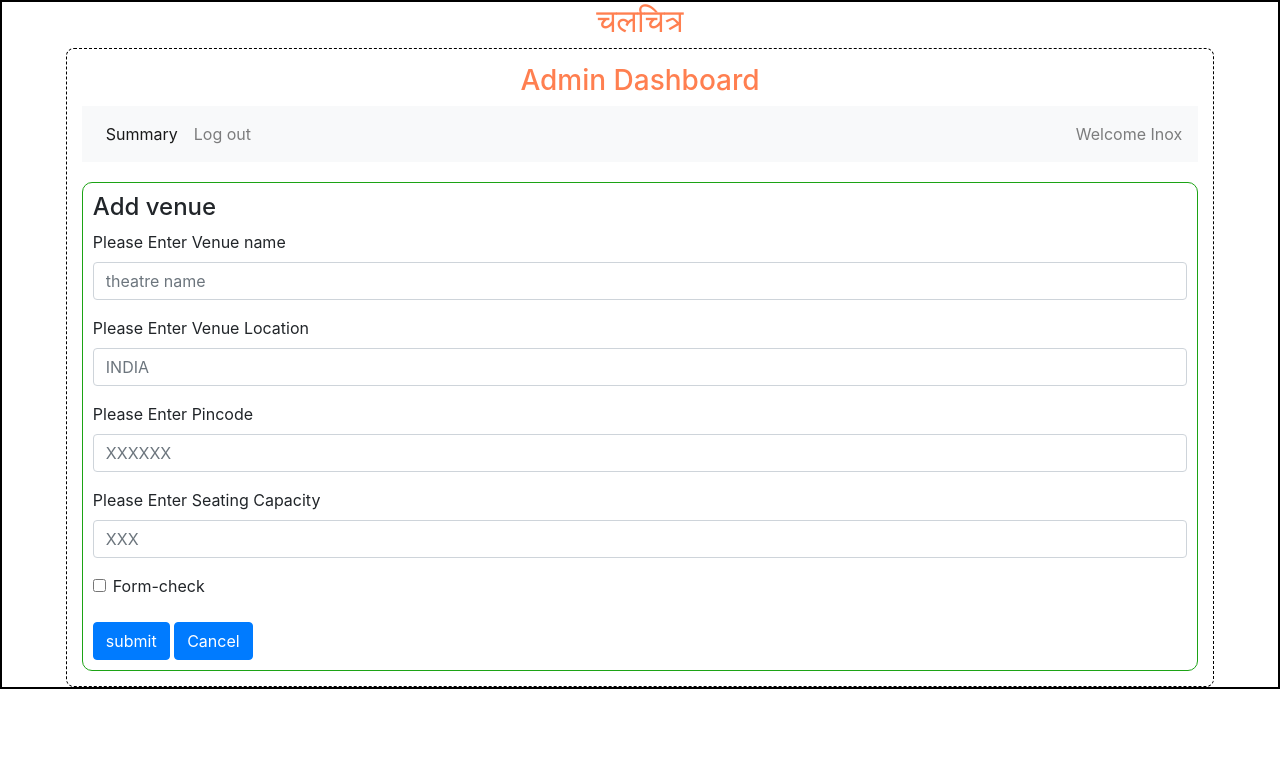
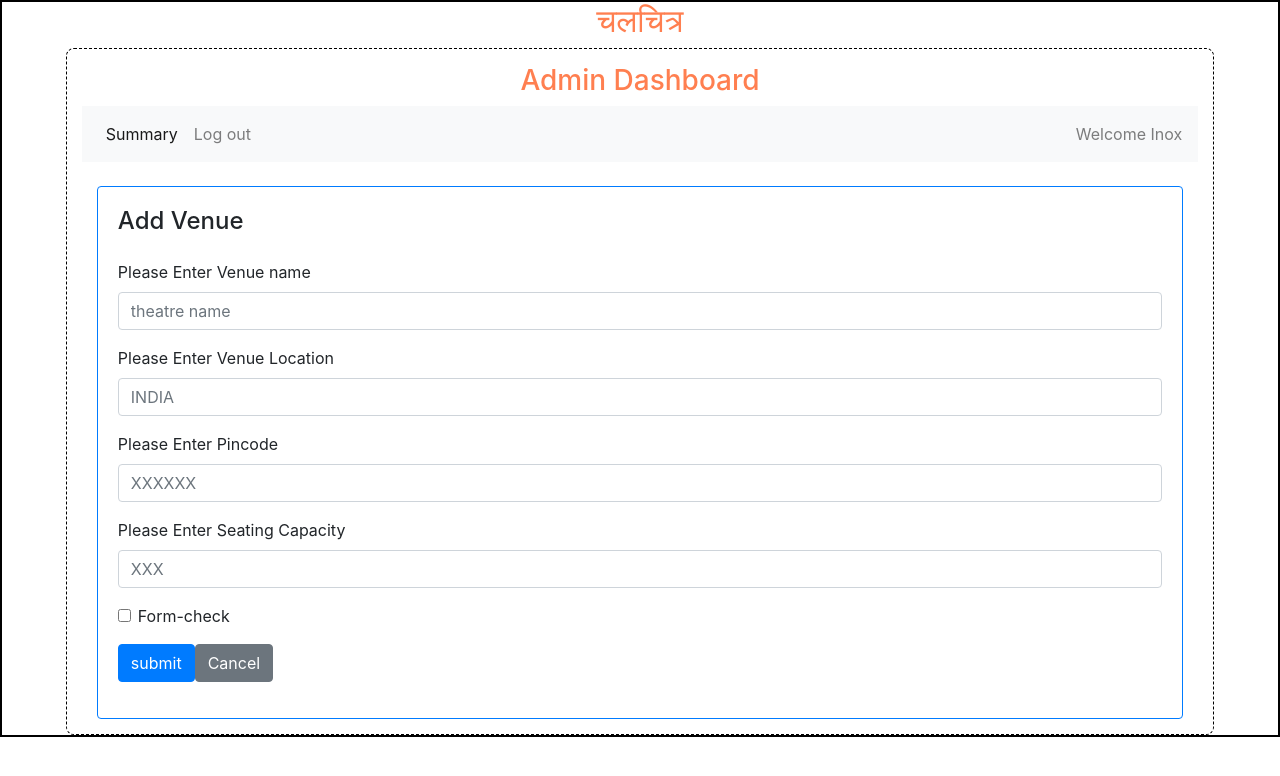
Before and after one commit to 22f2000145/my_ticketshow_app, a Flask app: a page that uses templates/add_venue.html in a window 1280 px wide. Shown: the top 776 px of the page. Run offline with Flask 3, Linux system fonts and the light colour scheme.

Commit message:
made the show form and linked it with the db

```diff
--- a/app.py
+++ b/app.py
@@ -1,28 +1,35 @@
 from flask import Flask, render_template
-from flask_migrate import Migrate
 from backend.models import db, User_info
+
 application = Flask(__name__)
 application.config["SQLALCHEMY_DATABASE_URI"] = "sqlite:///ticketshow.sqlite3"
-
 application.debug = True
 
 db.init_app(application)
 
 
-# Role fix: ensure admin user has correct integer role
 with application.app_context():
+    db.create_all()
+
+
     usr = User_info.query.filter_by(email='admin@ds.iitm.ac.in').first()
     if usr:
         usr.role = 0
         db.session.commit()
-        print(" Role updated to 0 for admin@ds.iitm.ac.in")
+        print("Role updated to 0 for admin@ds.iitm.ac.in")
     else:
-        print(" User not found for role update")
+        print("User not found for role update")
+
 
 from backend.controllers import *
 
 print("my_ticketshow_App has started...")
 
-# Run the app
+
+with application.app_context():
+    db.create_all()
+    print("✅ Recreated missing tables")
+
+
 if __name__ == "__main__":
-    application.run()
+    application.run(debug=True)
--- a/backend/controllers.py
+++ b/backend/controllers.py
@@ -1,6 +1,7 @@
 from flask import render_template, request, url_for, redirect
 from app import application, db
-from .models import User_info, theatre
+from .models import User_info, theatre, Shows
+from datetime import datetime
 
 # Home page
 @application.route("/")
@@ -23,10 +24,10 @@ def signin():
         if user and user.password == pwd:
             if user.role == 0:
                 print("Admin login successful")
-                return redirect(url_for("admin_dashboard",name=uname))
+                return redirect(url_for("admin_dashboard", name=uname))
             elif user.role == 1:
                 print("User login successful")
-                return redirect(url_for("user_dashboard",name=uname))
+                return redirect(url_for("user_dashboard", name=uname))
         else:
             print("Invalid login credentials")
             return render_template("login.html", msg="INVALID USER CREDENTIALS")
@@ -71,17 +72,15 @@ def signup():
 
     return render_template("signup.html", msg="")
 
-
-
-#common route for admin and user dashboard
+# Common route for admin and user dashboard
 @application.route("/admin/<name>")
 def admin_dashboard(name):
     theatres = get_theatres()
-    return render_template("admin_dashboard.html",name=name,theatres=theatres)
+    return render_template("admin_dashboard.html", name=name, theatres=theatres)
 
 @application.route("/user/<name>")
 def user_dashboard(name):
-    return render_template("user_dashboard.html",name=name)
+    return render_template("user_dashboard.html", name=name)
 
 @application.route("/venue/<name>", methods=["GET", "POST"])
 def add_venue(name):
@@ -90,19 +89,45 @@ def add_venue(name):
         location = request.form.get("location")
         pin_code = request.form.get("pin_code")
         capacity = request.form.get("capacity")
-        new_theatre = theatre(name=venue_name,location=location,pin_code=pin_code,capacity=capacity)
+        new_theatre = theatre(name=venue_name, location=location, pin_code=pin_code, capacity=capacity)
         db.session.add(new_theatre)
         db.session.commit()
 
         print("Venue submitted:", venue_name, location, pin_code, capacity)
 
-        return redirect(url_for("admin_dashboard",name=name))
-
+        return redirect(url_for("admin_dashboard", name=name))
 
     return render_template("add_venue.html", name=name)
 
+@application.route("/show/<venue_id>/<name>", methods=["GET", "POST"])
+def add_show(venue_id, name):
+    if request.method == "POST":
+        s_name = request.form.get("name")
+        genre = request.form.get("genre")
+        ticket_price = request.form.get("ticket_price")
+        date_time = request.form.get("date_time")
 
-#other supported function
+        try:
+            # Fix datetime format
+            dt_time = datetime.strptime(date_time, "%Y-%m-%dT%H:%M")
+            new_show = Shows(
+                name=s_name,
+                genre=genre,
+                ticket_price=ticket_price,
+                date_time=dt_time,
+                theatre_id=venue_id
+            )
+            db.session.add(new_show)
+            db.session.commit()
+            print("Show submitted:", s_name, genre, ticket_price, date_time)
+            return redirect(url_for("admin_dashboard", name=name))
+        except Exception as e:
+            print("Error adding show:", e)
+            return render_template("add_show.html", venue_id=venue_id, name=name, msg="Error adding show")
+
+    return render_template("add_show.html", venue_id=venue_id, name=name)
+
+# Other supported function
 def get_theatres():
     theatres = theatre.query.all()
     return theatres
--- a/backend/models.py
+++ b/backend/models.py
@@ -37,16 +37,13 @@ class theatre(db.Model):
 
 #  Third Entity: Shows
 class Shows(db.Model):
-    __tablename__ = "shows"
     id = db.Column(db.Integer, primary_key=True)
     name = db.Column(db.String, nullable=False)
     genre = db.Column(db.String, nullable=False)
-    location = db.Column(db.String, nullable=False)
     ratings = db.Column(db.Integer, default=0)
-    ticket_price = db.Column(db.Float, default=0.0)
+    ticket_price = db.Column(db.Float, nullable=False)
     date_time = db.Column(db.DateTime, nullable=False)
     theatre_id = db.Column(db.Integer, db.ForeignKey("theatre.id"), nullable=False)
-    tickets = db.relationship("Ticket", cascade="all,delete", backref="Shows", lazy=True)
 
 #  Fourth Entity: Ticket
 class Ticket(db.Model):
--- a/templates/add_venue.html
+++ b/templates/add_venue.html
@@ -1,41 +1,46 @@
 {% extends "admin_layout.html" %} <!-- Inherited all navigational features -->
 {% block content %}
 
+<div class="container mt-4">
+    <div class="card shadow-sm border-primary">
+        <div class="card-body">
+            <h4 class="card-title mb-4">Add Venue</h4>
+            <form action="#" method="POST">
 
-            <div class="input_form">
-                <h4>Add venue</h4>
-                <form action="#SSS" method="POST">
-
-                    <div class="form-group">
-                        <label for="name">Please Enter Venue name</label>
+                <div class="mb-3">
+                    <label for="name" class="form-label">Please Enter Venue name</label>
                     <input type="text" class="form-control" name="name" id="name" placeholder="theatre name">
                 </div>
 
-                    <div class="form-group">
-                        <label for="location">Please Enter Venue Location</label>
+                <div class="mb-3">
+                    <label for="location" class="form-label">Please Enter Venue Location</label>
                     <input type="text" class="form-control" name="location" id="location" placeholder="INDIA">
                 </div>
 
-                    <div class="form-group">
-                        <label for="Pincode">Please Enter Pincode</label>
+                <div class="mb-3">
+                    <label for="Pincode" class="form-label">Please Enter Pincode</label>
                     <input type="number" class="form-control" name="pin_code" id="Pincode" placeholder="XXXXXX">
                 </div>
 
-                    <div class="form-group">
-                        <label for="capacity">Please Enter Seating Capacity</label>
+                <div class="mb-3">
+                    <label for="capacity" class="form-label">Please Enter Seating Capacity</label>
                     <input type="number" class="form-control" name="capacity" id="capacity" placeholder="XXX">
                 </div>
 
-                    <div class="form-check">
+                <div class="form-check mb-3">
                     <input type="checkbox" class="form-check-input" id="exampleCheck1">
                     <label class="form-check-label" for="exampleCheck1">Form-check</label>
                 </div>
 
-                    <br>
+                <div class="d-flex gap-3">
+                    <button type="submit" class="btn btn-primary">submit</button>
+                    <a href="/admin/{{name}}" type="button" class="btn btn-secondary">Cancel</a>
+                </div>
 
-                    <button type="submit" class="btn btn-primary">submit</button>
-                    <a href="/admin/{{name}}" type="button" class="btn btn-primary">Cancel</a>
-                    <div class="err_msg">{{msg}}</div>
+                <div class="mt-3 text-danger">{{msg}}</div>
             </form>
         </div>
+    </div>
+</div>
+
 {% endblock %}
--- a/templates/admin_layout.html
+++ b/templates/admin_layout.html
@@ -2,7 +2,7 @@
 <html>
 <head>
     <title>Admin Dashboard</title>
-    <link rel="stylesheet" href="../static/styles/main.css">
+    <link rel="stylesheet" href="{{ url_for('static', filename='styles/main.css') }}">
     <link rel="stylesheet" href="https://cdn.jsdelivr.net/npm/bootstrap@4.0.0/dist/css/bootstrap.min.css"
           integrity="sha384-Gn5384xqQ1aoWXA+058RXPxPg6fy4IWvTNh0E263XmFcJlSAwiGgFAW/dAiS6JXm"
           crossorigin="anonymous">
```
Also changed, not shown: templates/add_show.html (+51 -0 lines), templates/admin_dashboard.html (+9 -5 lines), instance/ticketshow.sqlite3, instance/ticketshow_backup.sqlite3 (added). Lines whose indentation alone changed are shown as unchanged.
